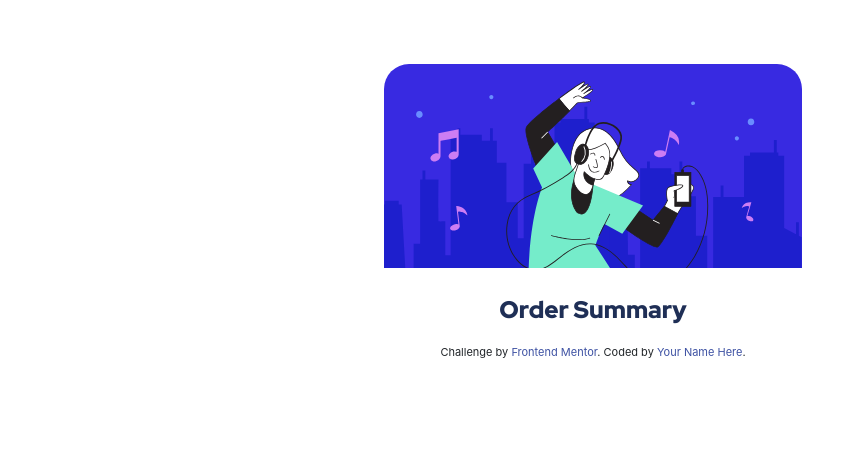
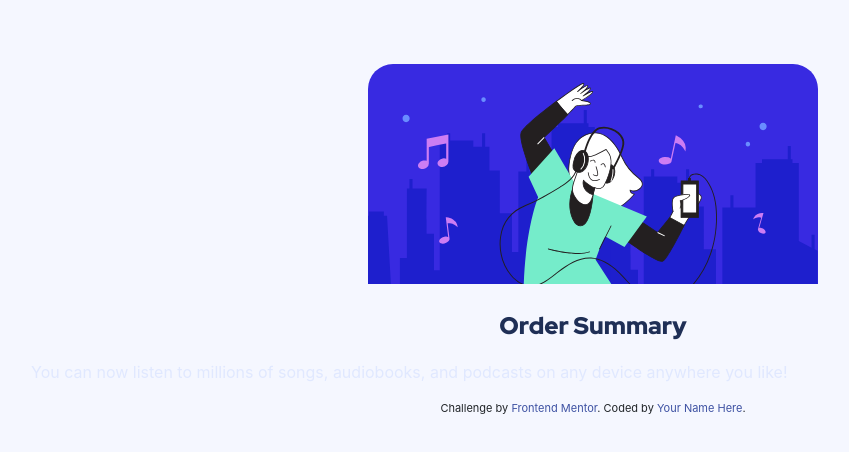
Before and after one commit to tinsaye-simeneh/Frontend-Mentor-order-summary_component, a plain HTML site: page index.html in a window 1280 px wide. Shown: the whole page, without its empty margins (47-896 px from the left). Drawn offline with nearby package versions, Linux system fonts and the light colour scheme.

Commit message:
bg color and some text colors added

```diff
--- a/index.css
+++ b/index.css
@@ -14,7 +14,7 @@
 .text-brightblue{
     color: hsl(245, 75%, 52%);
 }
-.text-paleblue{
+.text-pale{
     color: hsl(225, 100%, 94%);
 }
 .text-darkblue{
@@ -30,3 +30,12 @@
   .RedHatDisplay {
     font-family: RedHatDisplay;
   }
+  .row{
+    width: 40%;
+  }
+
+  @media screen and (max-width: 768px) {
+    .row{
+      width: 100%;
+    }
+  }
--- a/index.html
+++ b/index.html
@@ -38,12 +38,11 @@
 
     <!-- Feel free to remove these styles or customise in your own stylesheet 👍 -->
   </head>
-  <body>
-    <div class="container bg-white py-3 px-5 mt-5">
+  <body  class="bg-verypaleblue">
+    <div class="container text-white py-3 px-2 mt-5">
       <div
         class="row mx-auto"
         style="
-          width: 40%;
           border-top-right-radius: 25px;
           border-top-left-radius: 25px;
         "
@@ -54,14 +53,18 @@
           class="img-fluid"
           style="border-top-right-radius: 25px; border-top-left-radius: 25px"
         />
-        <div
-          class="col-md-12 RedHatDisplay text-center text-darkblue mt-4"
-          style="font-size: 1.5rem; font-weight: 900"
-        >
+        </div>
+
+        <p class="text-center mt-4 mx-auto RedHatDisplay text-darkblue" style="font-size: 1.5rem; font-weight: 900">
           Order Summary
-        </div>
+        </p>
+
+        <span class="text-pale">
+          You can now listen to millions of songs, audiobooks, and podcasts on any
+  device anywhere you like!
+        </span>
+
       </div>
-    </div>
 
     <div class="attribution text-center">
       Challenge by
```
